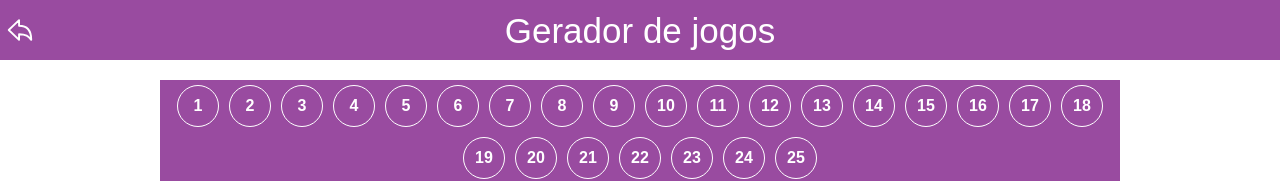
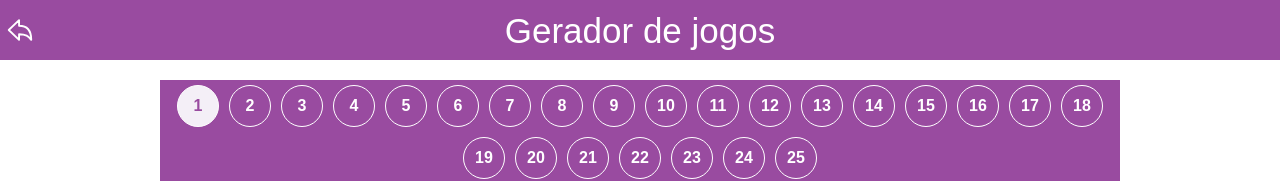
Before and after one commit to Ludmila06Marques/Loteria, a plain HTML site: page gerador/index.html in a window 1280 px wide. In both pictures the pointer is over the element 198 px from the left and 106 px from the top of the page. Shown: the top 181 px of the page. Drawn offline with nearby package versions, Linux system fonts and the light colour scheme.

Commit message:
add : button color on gerador

```diff
--- a/gerador/gerador.css
+++ b/gerador/gerador.css
@@ -61,6 +61,12 @@
 .numero:active{
     transform: scale(1.4);
 }
+/*ALTERA A COR DO BOTAO AO SER CLICADO*/
+.numero:hover,.numero:active {
+    color: #994BA0;
+    background-color: #fcfeffea;
+
+    }
 
 .info{
     margin-top: 80px;
```
